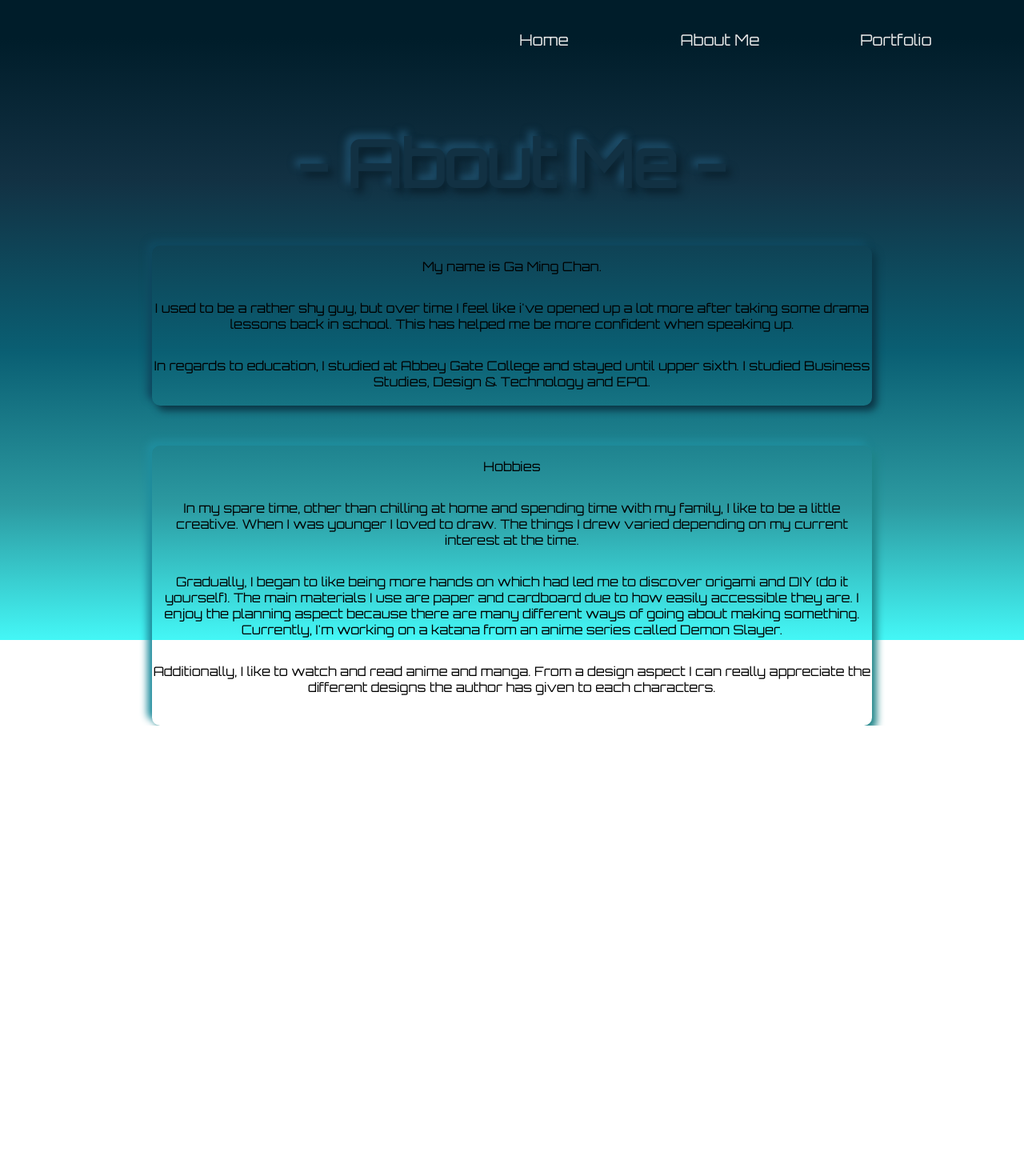
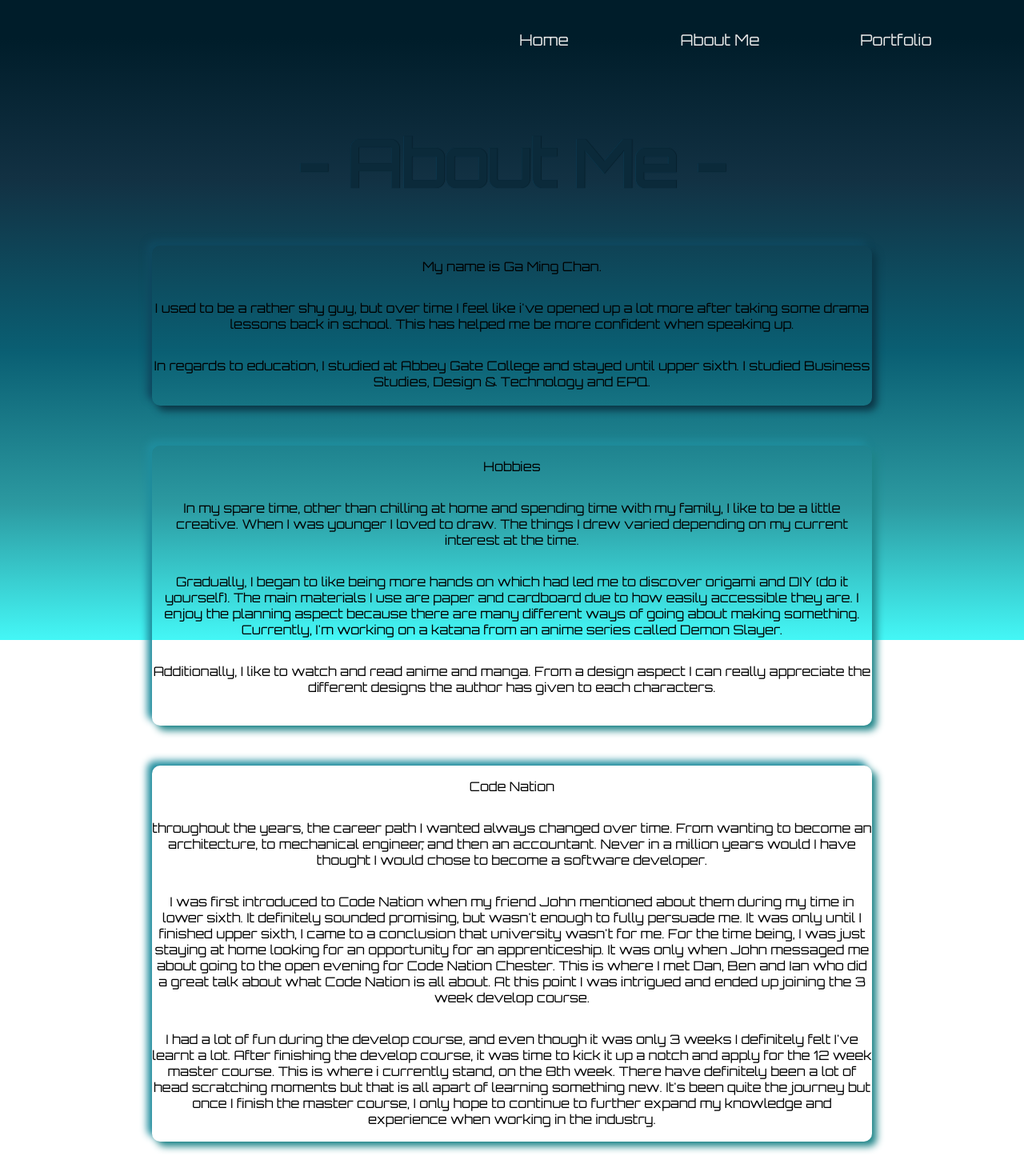
Before and after one commit to gxc19/myPortfolio, a React (Create React App) app: page /aboutme in a window 1280 px wide. Shown: the top 1470 px of the page at 80% size. Before the commit the page ends 907 px from the top, so only its background shows below. Built offline with nearby package versions, Linux system fonts and the light colour scheme.

Commit message:
added content to the about me page

```diff
--- /dev/null
+++ b/src/components/AboutInfo3.js
@@ -0,0 +1,17 @@
+import React from 'react'
+import '../styles/AboutMe.css'
+
+const AboutInfo3 = () => {
+    return (
+        <div className="info-box">
+            <div className="info3-text">
+                <p>Code Nation</p>
+                <p>throughout the years, the career path I wanted always changed over time. From wanting to become an architecture, to mechanical engineer, and then an accountant. Never in a million years would I have thought I would chose to become a software developer.</p>
+                <p>I was first introduced to Code Nation when my friend John mentioned about them during my time in lower sixth. It definitely sounded promising, but wasn't enough to fully persuade me. It was only until I finished upper sixth, I came to a conclusion that university wasn't for me. For the time being, I was just staying at home looking for an opportunity for an apprenticeship. It was only when John messaged me about going to the open evening for Code Nation Chester. This is where I met Dan, Ben and Ian who did a great talk about what Code Nation is all about. At this point I was intrigued and ended up joining the 3 week develop course.</p>
+                <p>I had a lot of fun during the develop course, and even though it was only 3 weeks I definitely felt I've learnt a lot. After finishing the develop course, it was time to kick it up a notch and apply for the 12 week master course. This is where i currently stand, on the 8th week. There have definitely been a lot of head scratching moments but that is all apart of learning something new. It's been quite the journey but once I finish the master course, I only hope to continue to further expand my knowledge and experience when working in the industry.</p>
+            </div>
+        </div>
+    );
+}
+
+export default AboutInfo3;
--- a/src/components/AboutMe.js
+++ b/src/components/AboutMe.js
@@ -3,6 +3,7 @@ import '../styles/AboutMe.css'
 import AboutTitle from './AboutTitle'
 import AboutInfo from './AboutInfo'
 import AboutInfo2 from './AboutInfo2'
+import AboutInfo3 from './AboutInfo3'
 
 class AboutMe extends Component {
 
@@ -12,6 +13,7 @@ class AboutMe extends Component {
                 <AboutTitle/>
                 <AboutInfo/>
                 <AboutInfo2/>
+                <AboutInfo3/>
             </div>
         );
     }
--- a/src/components/Portfolio.js
+++ b/src/components/Portfolio.js
@@ -3,6 +3,11 @@ import '../styles/Portfolio.css'
 import PortTitle from './PortTitle'
 
 class Portfolio extends Component {
+    state = {
+        projects: [
+
+        ]
+    }
 
     render() {
         return (
--- a/src/styles/AboutMe.css
+++ b/src/styles/AboutMe.css
@@ -6,10 +6,22 @@
 
 .aboutTitle{
     font-size: 5rem;
-    color: #123143;
+    color: #0B2A3A;
     text-shadow:
-    6px 6px 10px #0a212e,
-    -6px -6px 10px #1f506d;
+    6px 6px 10px rgb(5, 26, 36),
+    -6px -6px 10px rgb(14, 65, 90);
+    animation-name: abtTitle;
+    animation-duration: 3s;
+    animation-iteration-count: infinite;
+    animation-direction: reverse;
+}
+
+#aboutTitle {animation-timing-function: linear;}
+
+@keyframes abtTitle{
+    0% {text-shadow: 6px 6px 10px rgb(5, 26, 36), -6px -6px 10px rgb(14, 65, 90);}
+    50% {text-shadow: 0 0 0 rgb(5, 26, 36), 0 0 0 rgb(14, 65, 90);}
+    100% {text-shadow: 6px 6px 10px rgb(5, 26, 36), -6px -6px 10px rgb(14, 65, 90);}
 }
 
 .info-box{
@@ -43,3 +55,18 @@
     font-family: 'Orbitron', sans-serif;
     border-radius: 10px;
 }
+
+.info3-text{
+    display: flex;
+    text-align: center;
+    flex-direction: column;
+    margin-top: 50px;
+    margin-bottom: 50px;
+    height: 470px;
+    width: 900px;
+    box-shadow:
+    6px 6px 10px rgb(30, 132, 136),
+    -6px -6px 10px rgb(32, 141, 158);
+    font-family: 'Orbitron', sans-serif;
+    border-radius: 10px;
+}
--- a/src/styles/Portfolio.css
+++ b/src/styles/Portfolio.css
@@ -6,8 +6,20 @@
 
 .portTitle{
     font-size: 5rem;
-    color: #123143;
+    color: #0B2A3A;
     text-shadow:
-    5px 5px 10px #0a212e,
-    -5px -5px 10px #1f506d;
+    6px 6px 10px rgb(5, 26, 36),
+    -6px -6px 10px rgb(14, 65, 90);
+    animation-name: potTitle;
+    animation-duration: 3s;
+    animation-iteration-count: infinite;
+    animation-direction: reverse;
 }
+
+#portTitle {animation-timing-function: linear;}
+
+@keyframes potTitle{
+    0% {text-shadow: 6px 6px 10px rgb(5, 26, 36), -6px -6px 10px rgb(14, 65, 90);}
+    50% {text-shadow: 0 0 0 rgb(5, 26, 36), 0 0 0 rgb(14, 65, 90);}
+    100% {text-shadow: 6px 6px 10px rgb(5, 26, 36), -6px -6px 10px rgb(14, 65, 90);}
+}
```
